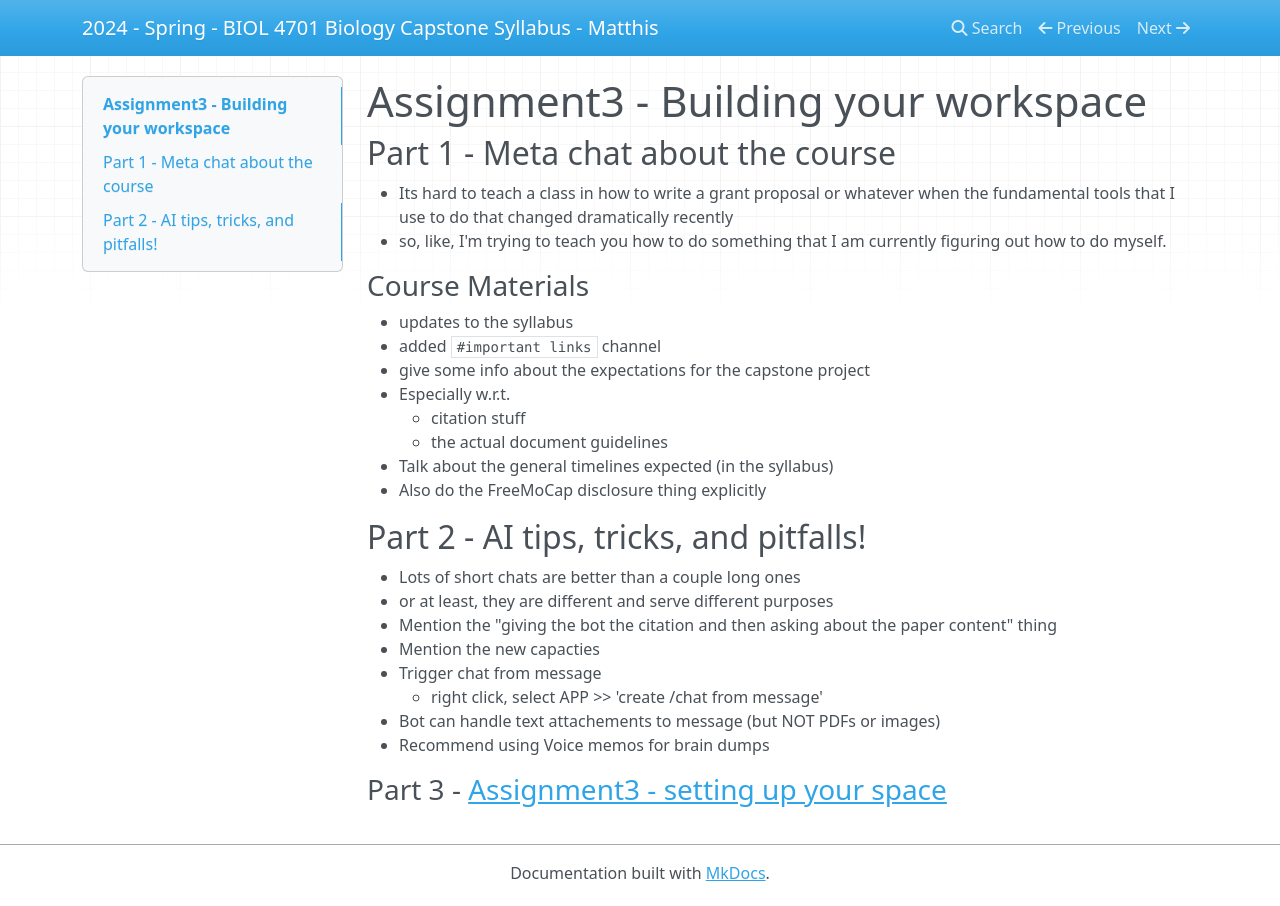
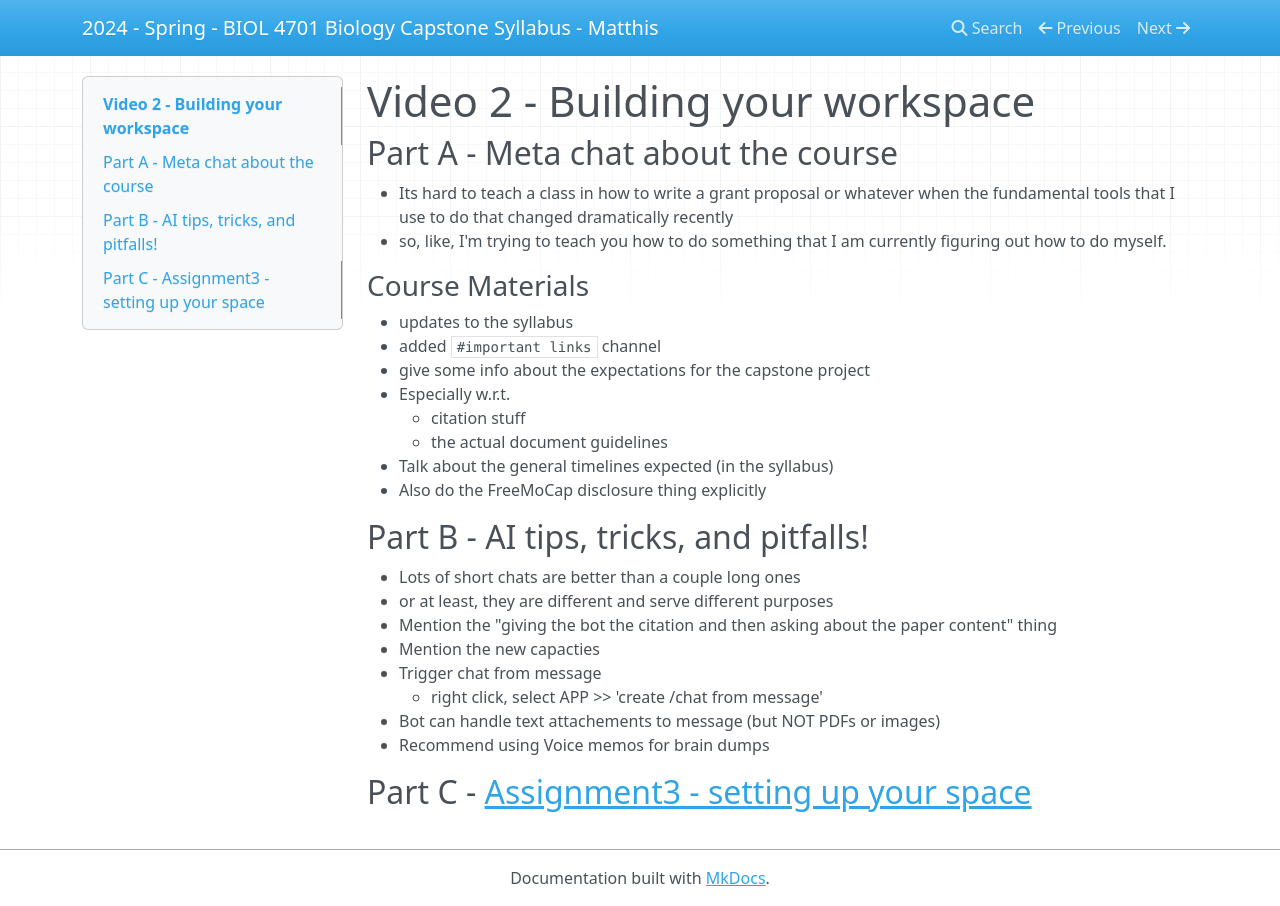
Before and after one commit to HumanMovementNeuroscience/capstone, an MkDocs documentation site: the page built from docs/course_materials/assignments/assignment3/assignment3-content-outline.md, in a window 1280 px wide. Built offline with MkDocs 1.6.1, drawn with Linux system fonts in a browser that asks for light colours; nearby versions of some CDN libraries.

Commit message:
Feb 9, 2024, 6:23 AM

```diff
--- a/docs/course_materials/assignments/assignment3/assignment3-content-outline.md
+++ b/docs/course_materials/assignments/assignment3/assignment3-content-outline.md
@@ -1,7 +1,7 @@
-# Assignment3 - Building your workspace
+# Video 2 - Building your workspace
 
 
-## Part 1 - Meta chat about the course
+## Part A - Meta chat about the course
 - Its hard to teach a class in how to write a grant proposal or whatever when the fundamental tools that I use to do that changed dramatically recently
 - so, like, I'm trying to teach you how to do something that I am currently figuring out how to do myself.
 ### Course Materials
@@ -26,4 +26,4 @@
 
 
 
-### Part 3 -  [Assignment3 - setting up your space](assignment3-student-instructions.md)
+## Part C -  [Assignment3 - setting up your space](assignment3-student-instructions.md)
```
Also changed, not shown: other parts of docs/course_materials/assignments/assignment3/assignment3-content-outline.md (+1 -1 lines).
